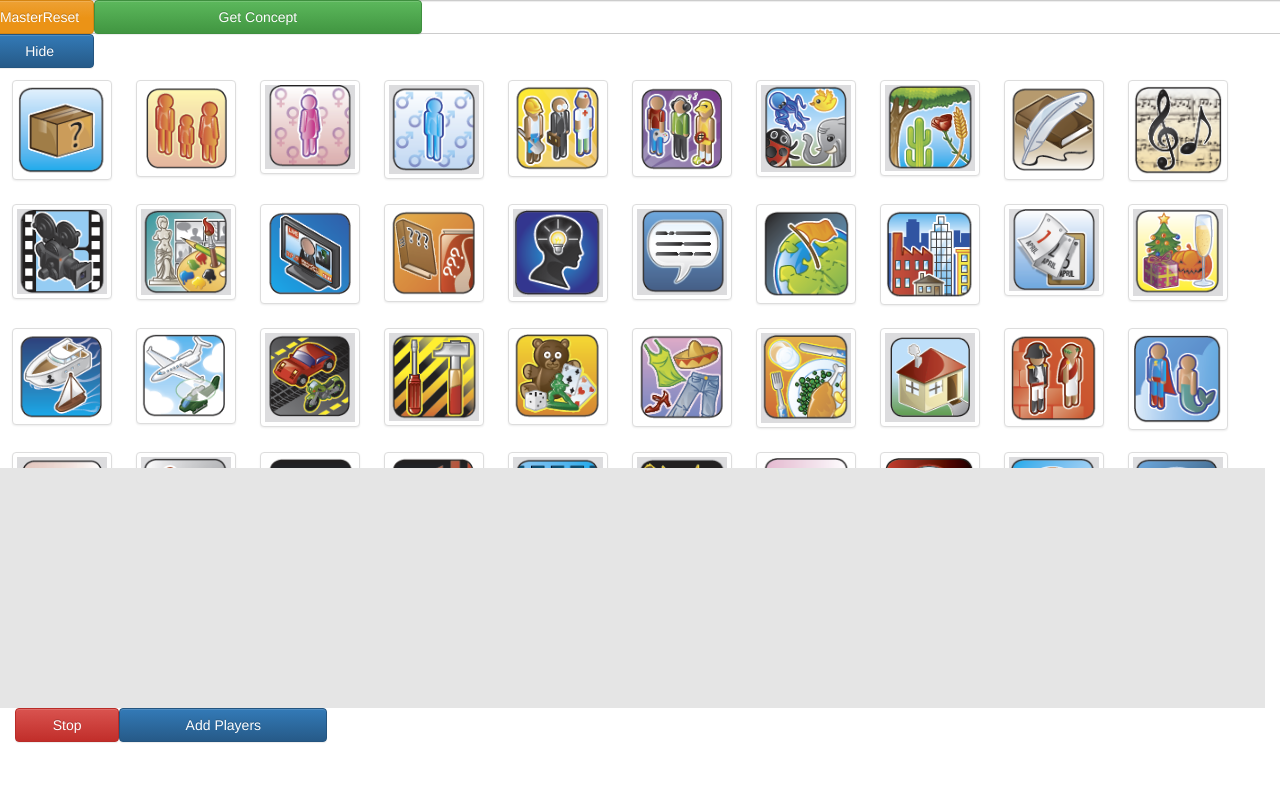
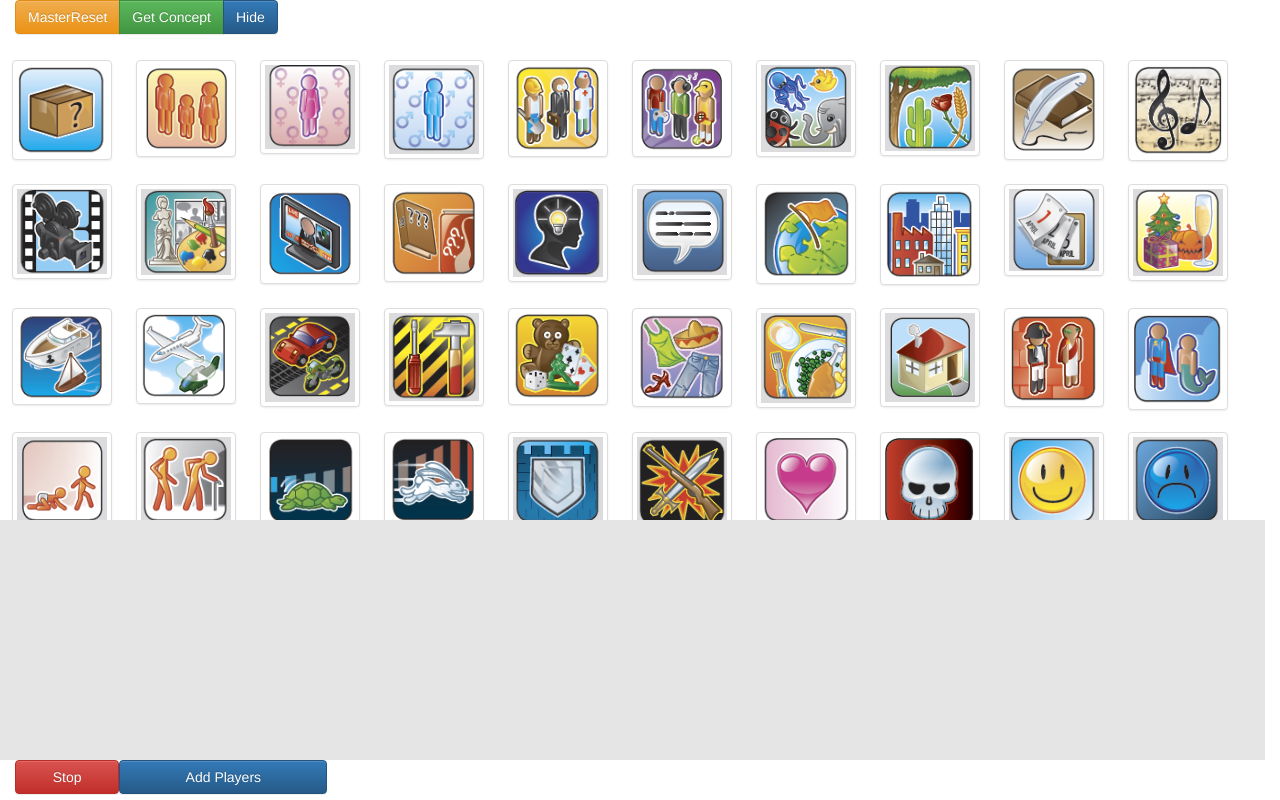
Before and after one commit to Aceltis/ACM_Workshop, a React app: page / in a window 1280 px wide. Built offline with nearby package versions, Linux system fonts and the light colour scheme.

Commit message:
Make it pretty!

```diff
--- a/src/components/WordGenerator.tsx
+++ b/src/components/WordGenerator.tsx
@@ -7,8 +7,11 @@ export default class WordGenerator extends React.Component<any, any> {
 
 		this.state={concepts:constants.words, currentConcept: null, show: true};
 	}
-    resetting(){
+
+    reset(){
+        location.reload();
     }
+
 	getConcept(){
     	// get the first word from this.state.concepts
     	// save it in currentConcept
@@ -33,13 +36,13 @@ export default class WordGenerator extends React.Component<any, any> {
             }
 
         return (
-            <div className= "row">
-                <button type="button" className="btn btn-warning col-md-1" onClick={() => this.resetting()}>MasterReset</button>
-                <button type="button" className="btn btn-success col-md-3" onClick={() => this.getConcept()}>Get Concept</button>
-                <div type="text" className="form-control">
-                    {text}
+            <div className= "container-fluid word">
+                <div className="btn-group" role="group">
+                    <button type="button" className="btn btn-warning" onClick={() => this.reset()}>MasterReset</button>
+                    <button type="button" className="btn btn-success" onClick={() => this.getConcept()}>Get Concept</button>
+                    <button type="button" className="btn btn-primary" onClick={() => this.hide()}>Hide</button>
                 </div>
-                <button  type="button" className="btn btn-primary col-md-1" onClick={() => this.hide()}>Hide</button>
+                <span className="text">{text}</span>
             </div>
         );
     }
--- a/src/styles/main.css
+++ b/src/styles/main.css
@@ -15,12 +15,12 @@ html, body, .fullSize {
 
 .word {
     width: 100%;
-    height: 10%;
+    height: 6%;
 }
 
 .conceptImages {
     width: 100%;
-    height: 50%;
+    height: 59%;
     overflow: scroll;
 }
 
@@ -39,9 +39,14 @@ html, body, .fullSize {
 
 .guessArea {
     width: 100%;
-    height: 10%;
+    height: 5%;
 }
 
 .disableImage {
     opacity: 0.5;
 }
+
+.text {
+    margin-left: 50px;
+    font-size: 18px;
+}
```
